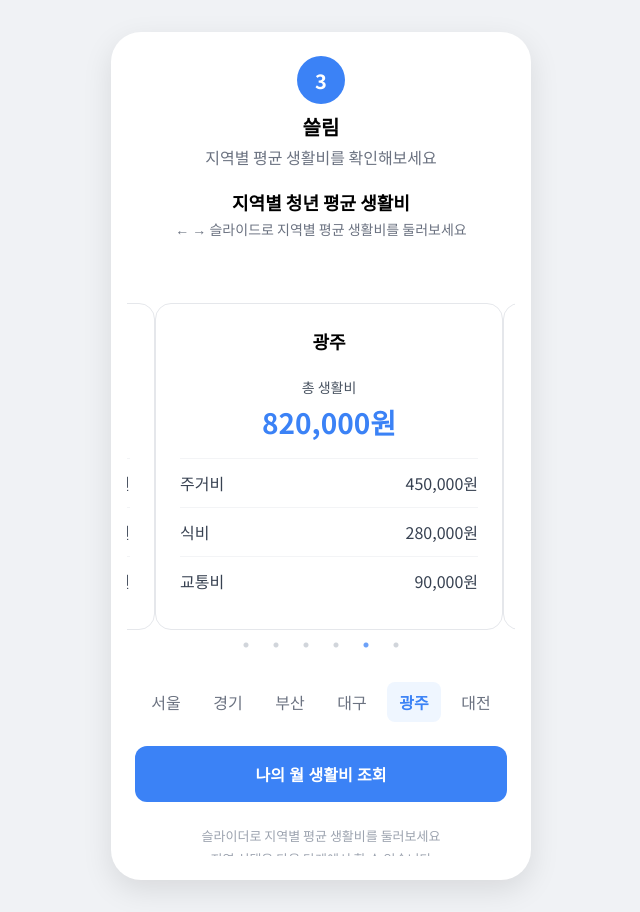
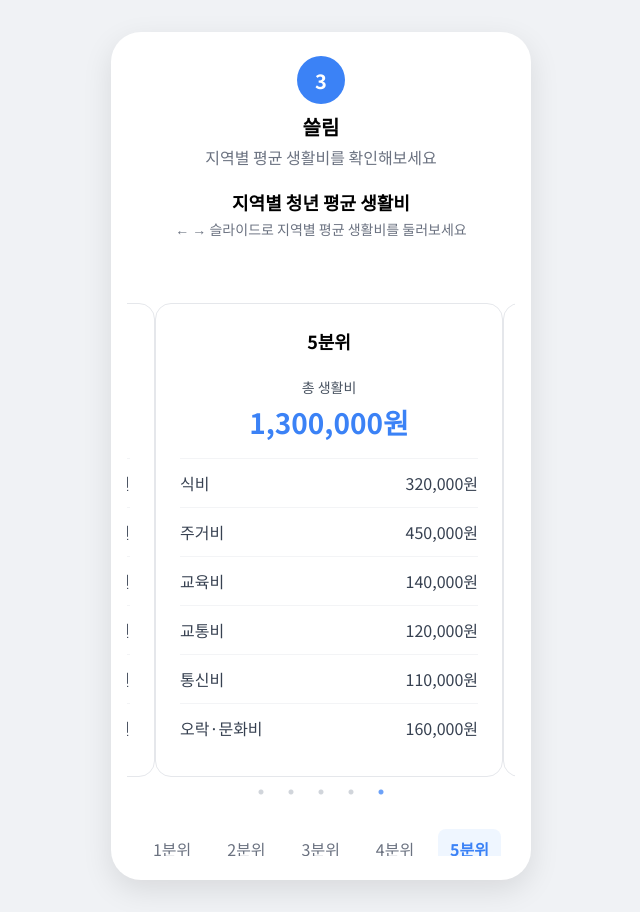
Before and after one commit to 9oormthon-univ/2025_SEASONTHON_TEAM_21_FE, a React (Create React App) app: page / in a window 1280 px wide. Shown: the whole page, without its empty margins (319-959 px from the left). Built offline with nearby package versions, Linux system fonts and the light colour scheme.

Commit message:
average-cost 분위 항목으로 변경

```diff
--- a/src/pages/AverageCost.js
+++ b/src/pages/AverageCost.js
@@ -1,66 +1,72 @@
 import React, { useState, useRef } from 'react';
 import { useNavigate } from 'react-router-dom';
-import Slider from 'react-slick'; // react-slick 라이브러리 import
+import Slider from 'react-slick';
 
-// react-slick의 필수 CSS 파일들을 불러옵니다.
+// react-slick의 필수 CSS
 import "slick-carousel/slick/slick.css";
 import "slick-carousel/slick/slick-theme.css";
 
-import './AverageCost.css'; // 이 컴포넌트의 스타일 파일 import
+import './AverageCost.css';
 
-// 지역별 데이터 (나중에는 이 부분을 API로 받아오게 됩니다)
+// 지역별 데이터 (6개 항목으로 확장)
 const regionData = [
   {
-    name: '서울',
-    totalCost: '1,280,000원',
-    housing: '760,000원',
-    food: '360,000원',
+    name: '1분위',
+    totalCost: '1,800,000원',
+    food: '400,000원',
+    housing: '700,000원',
+    education: '200,000원',
     transport: '160,000원',
+    communication: '140,000원',
+    entertainment: '200,000원',
   },
   {
-    name: '경기',
-    totalCost: '1,110,000원',
-    housing: '650,000원',
-    food: '320,000원',
-    transport: '140,000원',
+    name: '2분위',
+    totalCost: '1,650,000원',
+    food: '370,000원',
+    housing: '600,000원',
+    education: '180,000원',
+    transport: '150,000원',
+    communication: '130,000원',
+    entertainment: '220,000원',
   },
   {
-    name: '부산',
-    totalCost: '980,000원',
+    name: '3분위',
+    totalCost: '1,450,000원',
+    food: '350,000원',
     housing: '550,000원',
-    food: '300,000원',
-    transport: '130,000원',
+    education: '150,000원',
+    transport: '140,000원',
+    communication: '120,000원',
+    entertainment: '140,000원',
   },
   {
-    name: '대구',
-    totalCost: '920,000원',
+    name: '4분위',
+    totalCost: '1,400,000원',
+    food: '340,000원',
     housing: '500,000원',
-    food: '290,000원',
+    education: '150,000원',
     transport: '130,000원',
+    communication: '120,000원',
+    entertainment: '160,000원',
   },
   {
-    name: '광주',
-    totalCost: '820,000원',
+    name: '5분위',
+    totalCost: '1,300,000원',
+    food: '320,000원',
     housing: '450,000원',
-    food: '280,000원',
-    transport: '90,000원',
-  },
-  {
-    name: '대전',
-    totalCost: '910,000원',
-    housing: '490,000원',
-    food: '290,000원',
-    transport: '130,000원',
+    education: '140,000원',
+    transport: '120,000원',
+    communication: '110,000원',
+    entertainment: '160,000원',
   },
 ];
 
 const AverageCost = () => {
-  // 현재 활성화된 슬라이드를 추적하는 state (4번 인덱스 '광주'를 기본값으로 설정)
   const [activeSlide, setActiveSlide] = useState(4);
-  const sliderRef = useRef(null); // 슬라이더 컴포넌트를 직접 제어하기 위한 ref
-  const navigate = useNavigate(); // React Router 네비게이션 훅
+  const sliderRef = useRef(null);
+  const navigate = useNavigate();
 
-  // react-slick 슬라이더 설정
   const settings = {
     dots: true,
     infinite: true,
@@ -68,18 +74,16 @@ const AverageCost = () => {
     slidesToShow: 1,
     slidesToScroll: 1,
     centerMode: true,
-    centerPadding: '20px', // 양 옆 슬라이드가 살짝 보이도록
-    arrows: false, // 기본 화살표 숨김
-    initialSlide: 4, // '광주'부터 시작
-    beforeChange: (current, next) => setActiveSlide(next), // 슬라이드 변경 시 activeSlide state 업데이트
+    centerPadding: '20px',
+    arrows: false,
+    initialSlide: 4,
+    beforeChange: (current, next) => setActiveSlide(next),
   };
 
-  // 지역 탭 클릭 시 해당 슬라이드로 이동하는 함수
   const goToSlide = (index) => {
     sliderRef.current.slickGoTo(index);
   };
 
-  // MyCost 페이지로 이동하는 함수
   const handleMyCostClick = () => {
     navigate('/mycost');
   };
@@ -109,18 +113,12 @@ const AverageCost = () => {
                       <span>총 생활비</span>
                       <p>{region.totalCost}</p>
                     </div>
-                    <div className="cost-details">
-                      <span>주거비</span>
-                      <span>{region.housing}</span>
-                    </div>
-                    <div className="cost-details">
-                      <span>식비</span>
-                      <span>{region.food}</span>
-                    </div>
-                    <div className="cost-details">
-                      <span>교통비</span>
-                      <span>{region.transport}</span>
-                    </div>
+                    <div className="cost-details"><span>식비</span><span>{region.food}</span></div>
+                    <div className="cost-details"><span>주거비</span><span>{region.housing}</span></div>
+                    <div className="cost-details"><span>교육비</span><span>{region.education}</span></div>
+                    <div className="cost-details"><span>교통비</span><span>{region.transport}</span></div>
+                    <div className="cost-details"><span>통신비</span><span>{region.communication}</span></div>
+                    <div className="cost-details"><span>오락·문화비</span><span>{region.entertainment}</span></div>
                   </div>
                 </div>
               ))}
```
